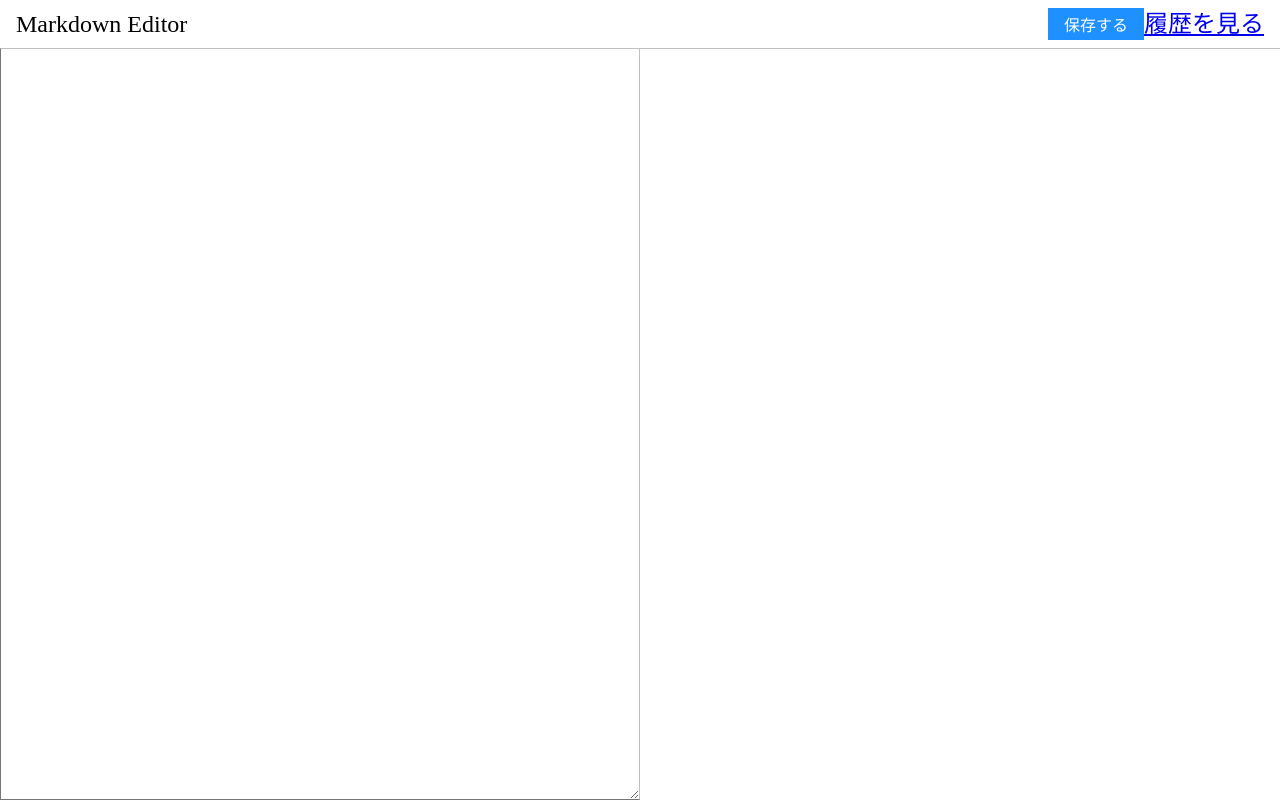
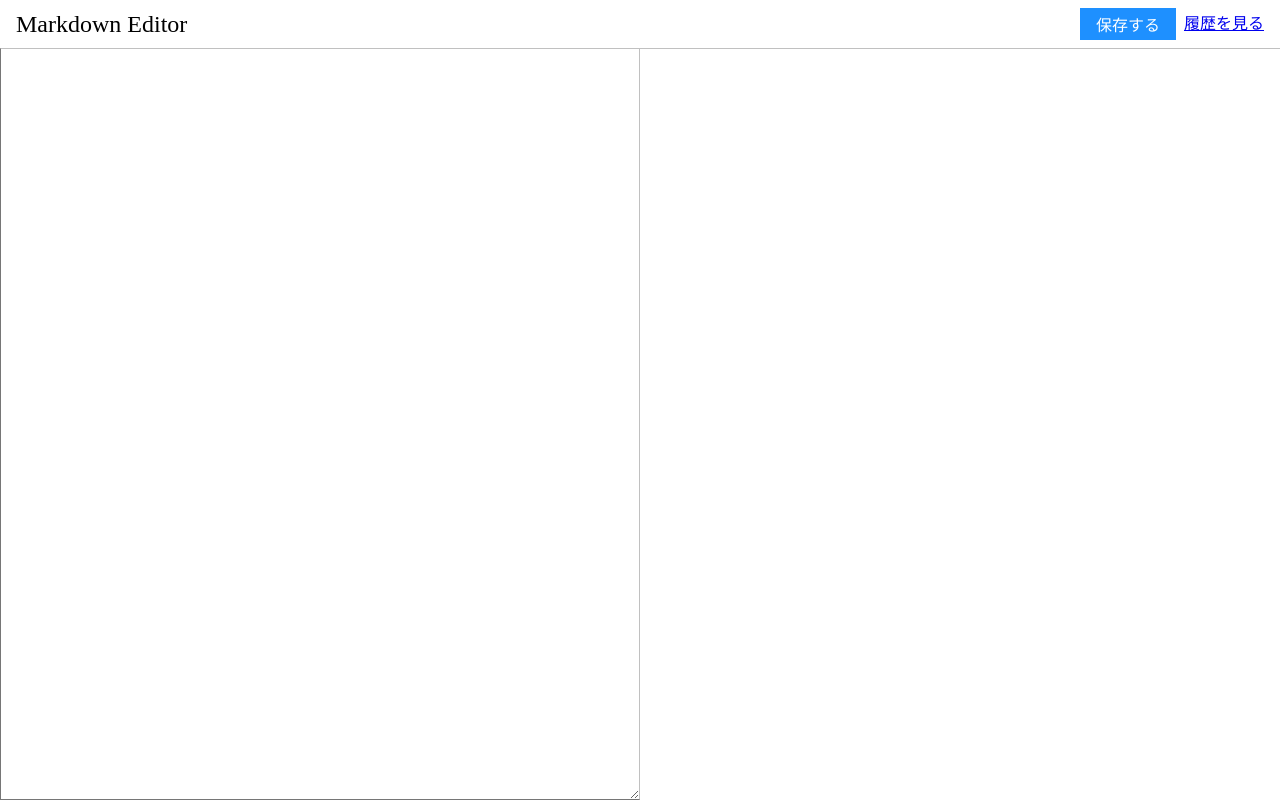
Before and after one commit to mae616/markdown-editor, a React app: page /#/editor in a window 1280 px wide. Built offline with nearby package versions, Linux system fonts and the light colour scheme.

Commit message:
ヘッダーコンポーネントを作る

```diff
--- /dev/null
+++ b/src/components/header.tsx
@@ -0,0 +1,41 @@
+import styled from 'styled-components';
+
+const HeaderWrapper = styled.header`
+    align-content: center;
+    display: flex;
+    height: 2rem;
+    justify-content: space-between;
+    line-height: 2rem;
+    padding: 0.5rem 1rem;
+`;
+
+const HeaderTitle = styled.div`
+    font-size: 1.5rem;
+`;
+
+const HeaderControl = styled.div`
+    align-content: center;
+    display: flex;
+    height: 2rem;
+    justify-content: center;
+
+    & > * {
+        margin-left: 0.5rem;
+    }
+`;
+
+interface Props {
+    title: string
+    children: React.ReactNode
+}
+
+export const Header: React.FC<Props> = (props) => (
+    <HeaderWrapper>
+        <HeaderTitle>
+            {props.title}
+        </HeaderTitle>
+        <HeaderControl>
+            {props.children}
+        </HeaderControl>
+    </HeaderWrapper>
+);
--- a/src/pages/editor.tsx
+++ b/src/pages/editor.tsx
@@ -6,26 +6,7 @@ import { putMemo } from '../indexeddb/memos';
 import { Button } from '../components/button';
 import { SaveModal } from '../components/save_modal';
 import { Link } from 'react-router-dom';
-
-const Header = styled.header`
-    align-center: center;
-    display: flex;
-    font-size: 1.5em;
-    height: 2rem;
-    justify-content: space-between;
-    left: 0;
-    line-height: 2rem;
-    padding: 0.5rem 1rem;
-    position: fixed;
-    right: 0;
-    top: 0;
-`;
-
-const HeaderControl = styled.div`
-    height: 2rem;
-    display: flex;
-    align-content: center;
-`;
+import { Header } from '../components/header';
 
 const Wrapper = styled.div`
     bottom: 0;
@@ -33,6 +14,13 @@ const Wrapper = styled.div`
     position: fixed;
     right: 0;
     top: 3rem;
+`;
+
+const HeaderArea = styled.div`
+    position: fixed;
+    right: 0;
+    top: 0;
+    left: 0;
 `;
 
 const TextArea = styled.textarea`
@@ -72,17 +60,16 @@ export const Editor: React.FC = () =>{
     //{/* <Button onClick={saveMemo}> */}
     return (
         <>
-            <Header>
-                Markdown Editor
-                <HeaderControl>
+            <HeaderArea>
+                <Header title='Markdown Editor'>
                     <Button onClick={() => setShowModal(true)}>
                         保存する
                     </Button>
                     <Link to='/history'>
                         履歴を見る
                     </Link>
-                </HeaderControl>
-            </Header>
+                </Header>
+            </HeaderArea>
 
             <Wrapper>
                 <TextArea
--- a/src/pages/history.tsx
+++ b/src/pages/history.tsx
@@ -1,15 +1,41 @@
-import { useNavigate } from 'react-router-dom';
-import { Button } from '../components/button';
+import {
+    Link,
+    useNavigate
+} from 'react-router-dom';
+import styled from 'styled-components';
+import { Header } from '../components/header';
+
+const HeaderArea = styled.div`
+    position: fixed;
+    right: 0;
+    top: 0;
+    left: 0;
+`;
+
+const Wrapper = styled.div`
+    bottom: 0;
+    left: 0;
+    position: fixed;
+    right: 0;
+    top: 3rem;
+    padding: 0 1rem;
+`;
 
 export const History: React.FC = () =>{
     const navigate = useNavigate();
 
     return (
         <>
-            <h1>History</h1>
-            <Button onClick={() => navigate('/editor')}>
-                エディタへ戻る
-            </Button>
+            <HeaderArea>
+                <Header title="履歴">
+                    <Link to='/editor'>
+                        エディタに戻る
+                    </Link>
+                </Header>
+            </HeaderArea>
+            <Wrapper>
+                TODO: 履歴表示
+            </Wrapper>
         </>
     );
 };
```
